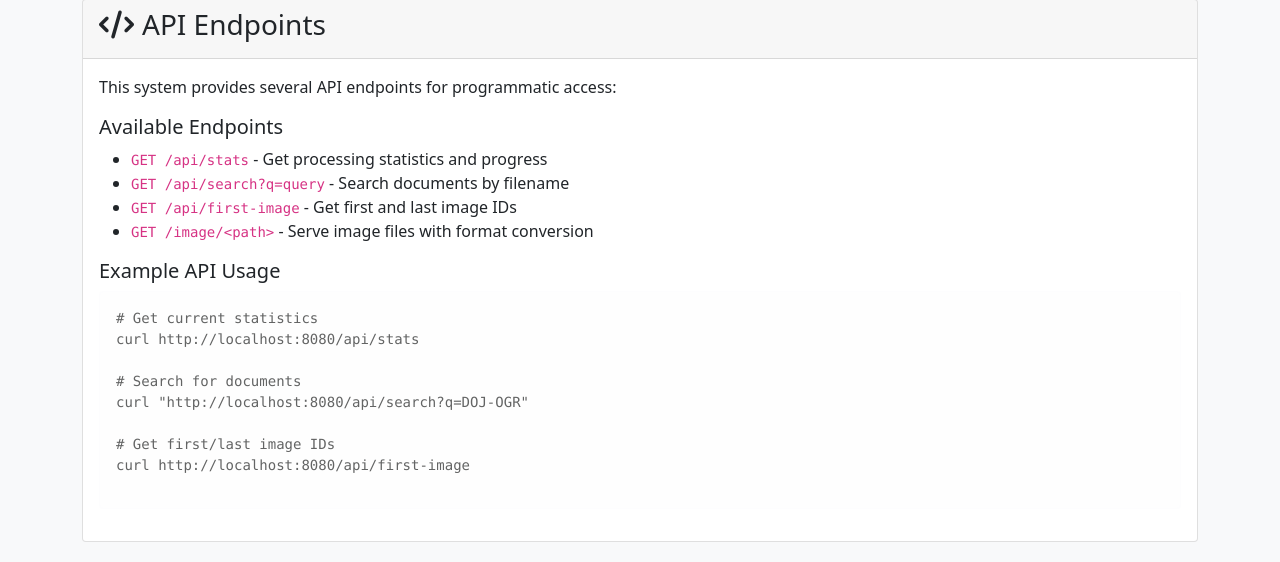
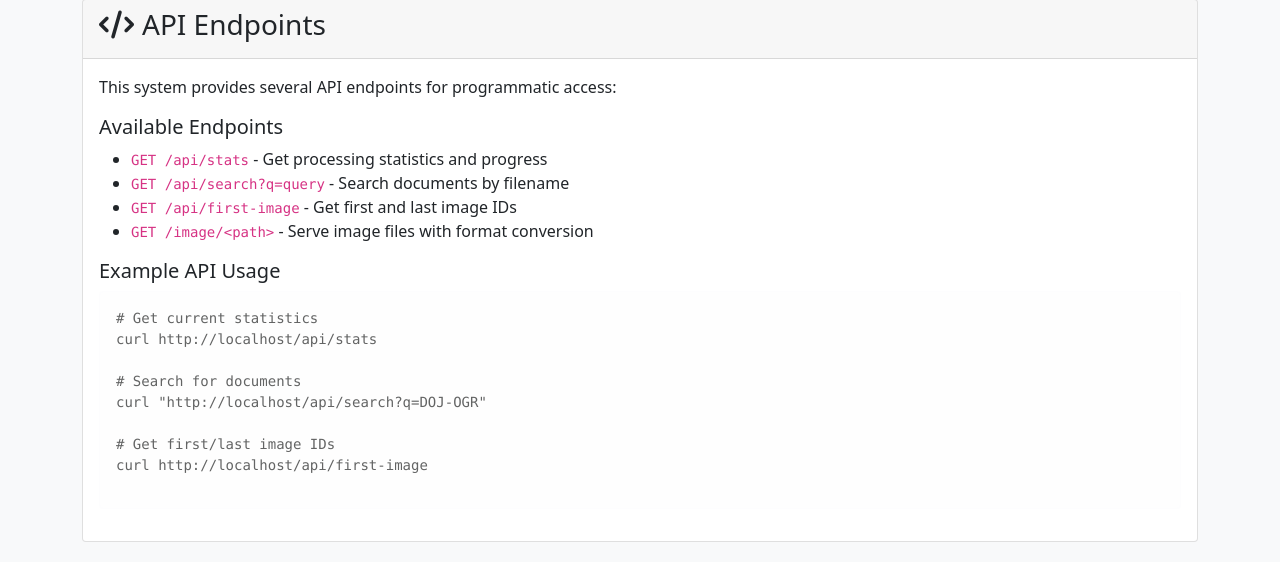
Before and after one commit to actuallyrizzn/epstein-browser, a Flask app: page /help in a window 1280 px wide. Shown: the part 2920-3482 px from the top of the page. Run offline with Flask 2, Linux system fonts and the light colour scheme.

Commit message:
fix: update blog RSS feed links to use dynamic base URL
- Modified the RSS feed generation in app.py to replace hardcoded localhost URLs with a dynamic base URL derived from the request context.
- Updated help.html to reflect the dynamic URL structure for API usage examples, enhancing clarity for users.

These changes improve the flexibility of the application by allowing it to function correctly in different environments without code modifications.

```diff
--- a/app.py
+++ b/app.py
@@ -516,15 +516,16 @@ def blog_rss():
     posts = load_blog_posts()
 
     # Generate RSS XML
+    base_url = request.url_root.rstrip('/')
     rss_xml = f'''<?xml version="1.0" encoding="UTF-8"?>
 <rss version="2.0" xmlns:atom="http://www.w3.org/2005/Atom">
     <channel>
         <title>Epstein Documents Browser Blog</title>
-        <link>http://localhost:8080/blog</link>
+        <link>{base_url}/blog</link>
         <description>Updates and insights about the Epstein Documents Browser - an open-source document management system for congressional records.</description>
         <language>en-us</language>
         <lastBuildDate>{datetime.now().strftime('%a, %d %b %Y %H:%M:%S GMT')}</lastBuildDate>
-        <atom:link href="http://localhost:8080/blog/feed.xml" rel="self" type="application/rss+xml"/>
+        <atom:link href="{base_url}/blog/feed.xml" rel="self" type="application/rss+xml"/>
         <generator>Epstein Documents Browser</generator>
         <managingEditor>mark@rizzn.net (Mark Rizzn Hopkins)</managingEditor>
         <webMaster>mark@rizzn.net (Mark Rizzn Hopkins)</webMaster>
@@ -546,10 +547,10 @@ def blog_rss():
         rss_xml += f'''
         <item>
             <title>{post['title']}</title>
-            <link>http://localhost:8080/blog/{post['slug']}</link>
+            <link>{base_url}/blog/{post['slug']}</link>
             <description><![CDATA[{post['excerpt']}]]></description>
             <pubDate>{post_date}</pubDate>
-            <guid isPermaLink="true">http://localhost:8080/blog/{post['slug']}</guid>
+            <guid isPermaLink="true">{base_url}/blog/{post['slug']}</guid>
             <author>mark@rizzn.net (Mark Rizzn Hopkins)</author>
         </item>'''
 
--- a/templates/help.html
+++ b/templates/help.html
@@ -286,13 +286,13 @@
             <h5>Example API Usage</h5>
             <div class="alert alert-light">
                 <pre><code># Get current statistics
-curl http://localhost:8080/api/stats
+curl {{ request.url_root }}api/stats
 
 # Search for documents
-curl "http://localhost:8080/api/search?q=DOJ-OGR"
+curl "{{ request.url_root }}api/search?q=DOJ-OGR"
 
 # Get first/last image IDs
-curl http://localhost:8080/api/first-image</code></pre>
+curl {{ request.url_root }}api/first-image</code></pre>
             </div>
         </div>
     </div>
```
